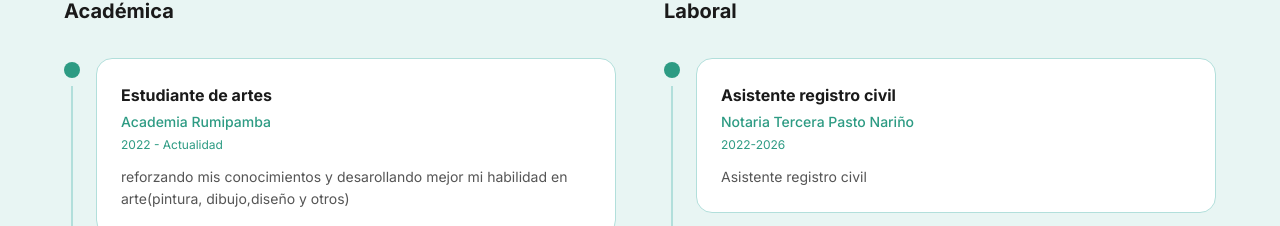
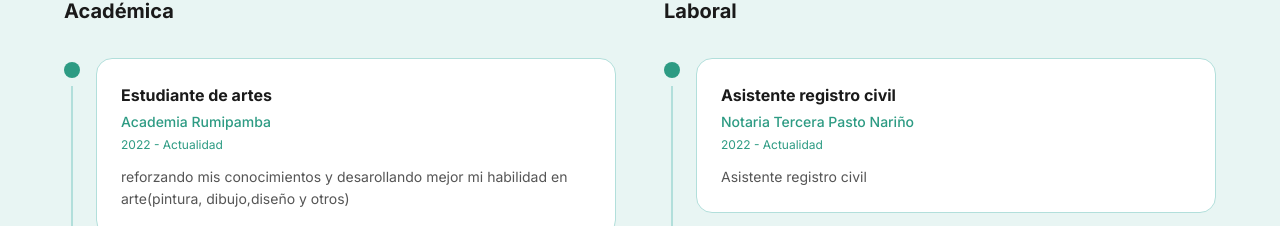
Before and after one commit to Yeraldin3139/portafolio, a Next.js app: page / in a window 1280 px wide. Shown: the part 3119-3345 px from the top of the page. Built offline with nearby package versions, Linux system fonts and the light colour scheme.

Commit message:
cambio fehcas experince laboral

```diff
--- a/components/Experience.tsx
+++ b/components/Experience.tsx
@@ -17,7 +17,7 @@ const dataEs = {
     { id: 3, titulo: "Bachiller Academica", institucion: "Colegio Filipense 'Nuestra Señora de la Esperanza'", periodo: "2011 - 2021", descripcion: "graduada con certificacion de exelencia en puntualidad" },
   ],
   laboral: [
-    { id: 1, titulo: "Asistente registro civil", institucion: "Notaria Tercera Pasto Nariño", periodo: "2022-2026", descripcion: "Asistente registro civil" },
+    { id: 1, titulo: "Asistente registro civil", institucion: "Notaria Tercera Pasto Nariño", periodo: "2022 - Actualidad", descripcion: "Asistente registro civil" },
     { id: 2, titulo: "venta y produccion", institucion: "Independiente", periodo: "2022 - Actualidad", descripcion: "venta y produccion de productos agricolas, artesanales, maroquineria y de productos de arte" },
   ],
 };
```
